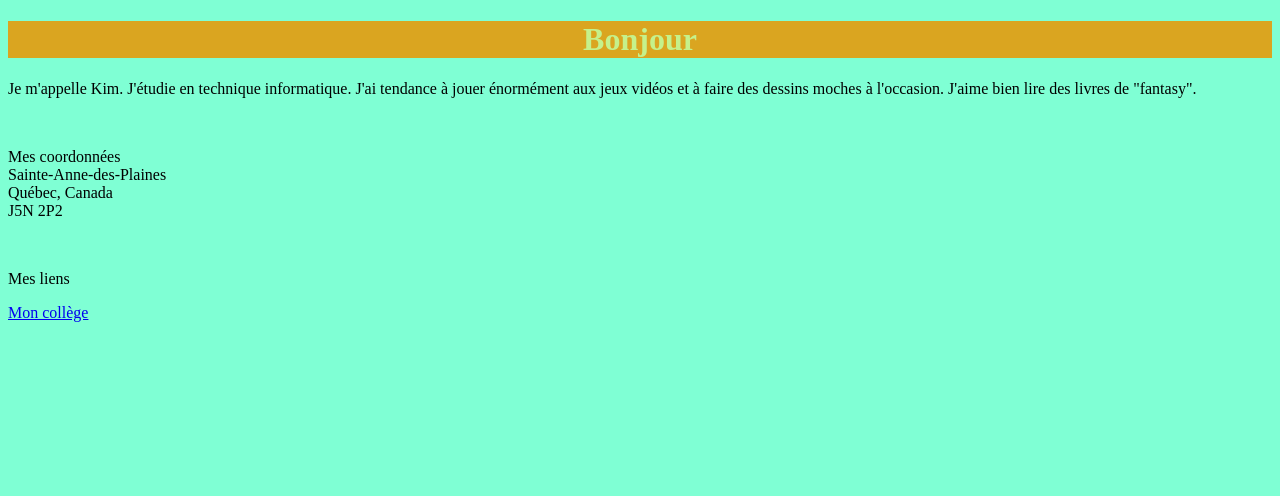
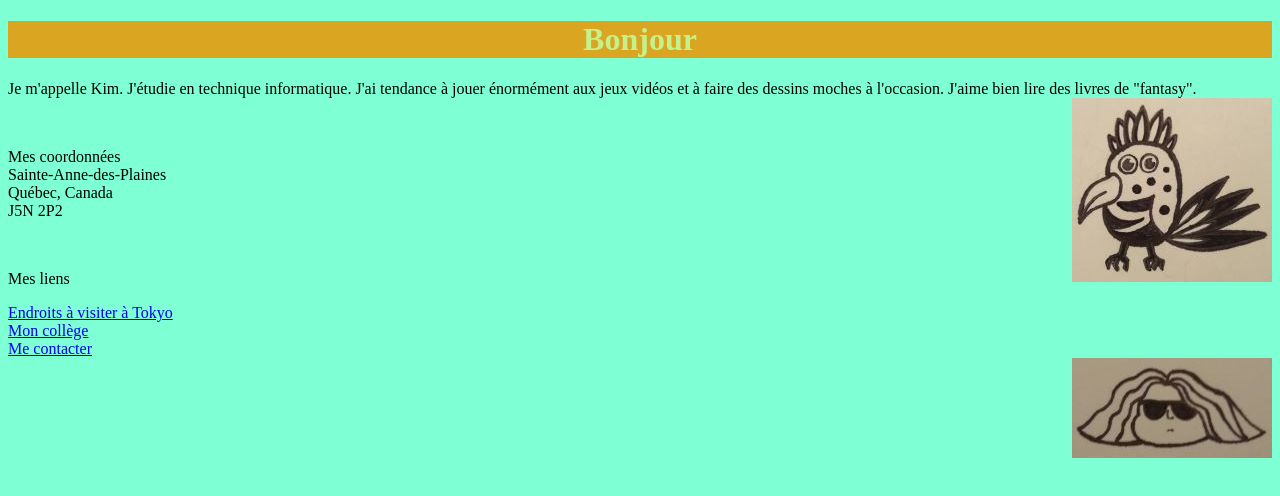
Before and after one commit to FrelonFrit/labo-2, a plain HTML site: page index.html in a window 1280 px wide. Drawn offline with Linux system fonts and the light colour scheme.

Commit message:
version finale

```diff
--- a/index.html
+++ b/index.html
@@ -1,6 +1,7 @@
 <!DOCTYPE html>
 <html lang="fr">
 <head>
+    <!-- Kim Forget -->
     <meta charset="UTF-8">
     <title>Présentation</title>
     <style>
@@ -19,10 +20,13 @@
     <p>
         Je m'appelle Kim. J'étudie en technique informatique. J'ai tendance à jouer énormément aux jeux vidéos et à faire des dessins moches à l'occasion.
         J'aime bien lire des livres de "fantasy".
+        <img src="images/dessin_oiseau-Copie.jpg" alt="Dessin d'un petit oiseau" style="float:right"> <!--L'image vient de moi-->
     </p>
     <br>
+
     <p>
         Mes coordonnées
+
     <br>
         Sainte-Anne-des-Plaines
     <br>
@@ -31,11 +35,16 @@
         J5N 2P2
     </p>
     <br>
+
     <p>
         Mes liens
     </p>
-    <a></a>
+    <a href="https://frelonfrit.github.io/labo-2/tokyo.html" target="_blank">Endroits à visiter à Tokyo</a>
+    <br>
     <a href="https://clg.qc.ca/" target="_blank">Mon collège</a>
-    <a></a>
+    <br>
+    <a href="mailto:202430830@edu.clg.qc.ca" target="_blank">Me contacter</a>
+    <br>
+    <img src="images/dessin_visage-Copie.jpg" alt="Dessin d'un petit visage" style="float:right"> <!--L'image vient de moi-->
 </body>
 </html>
```
Also changed, not shown: images/dessin_oiseau-Copie.jpg (added), images/dessin_oiseau.jpg (added), images/dessin_visage-Copie.jpg (added), images/dessin_visage.jpg (added).
